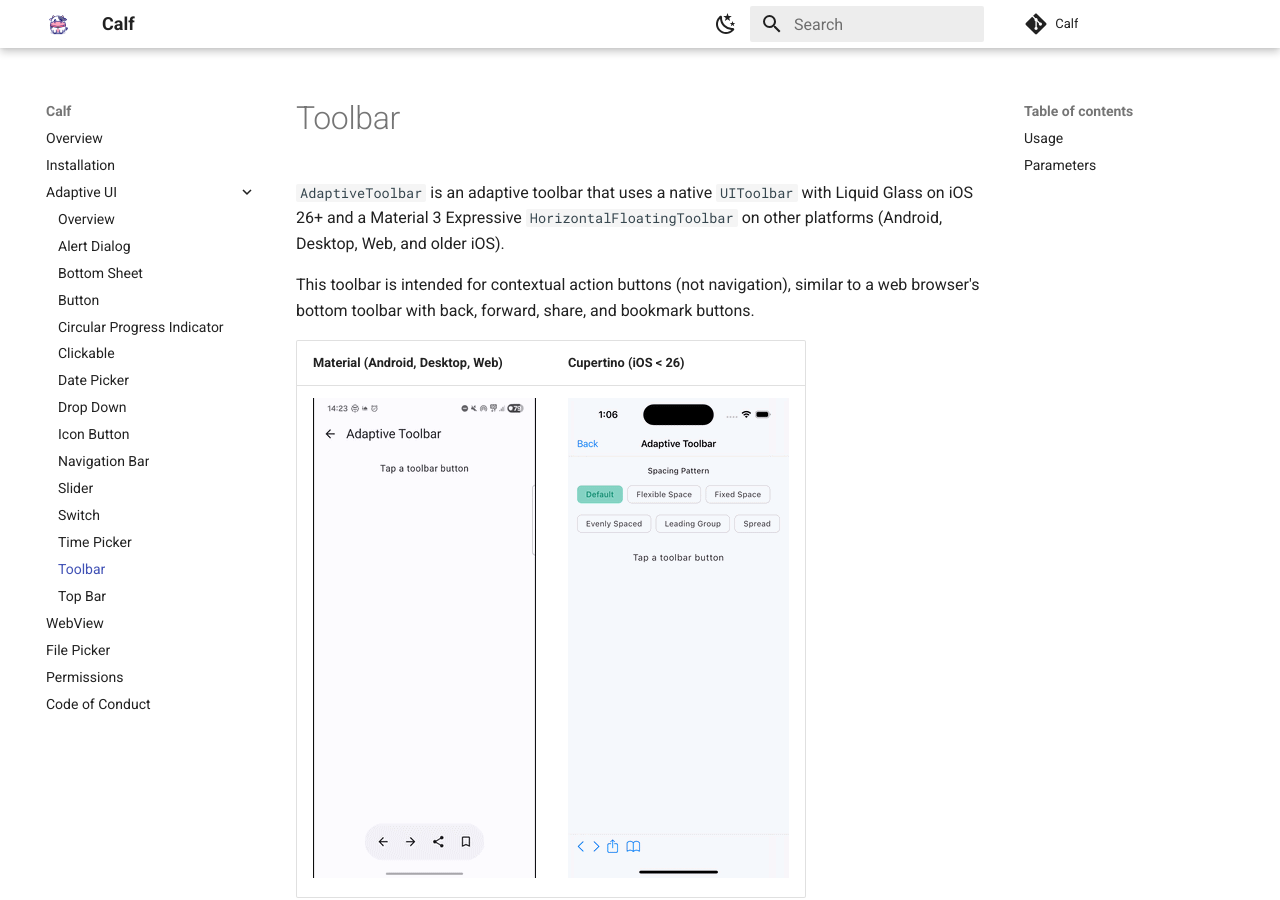
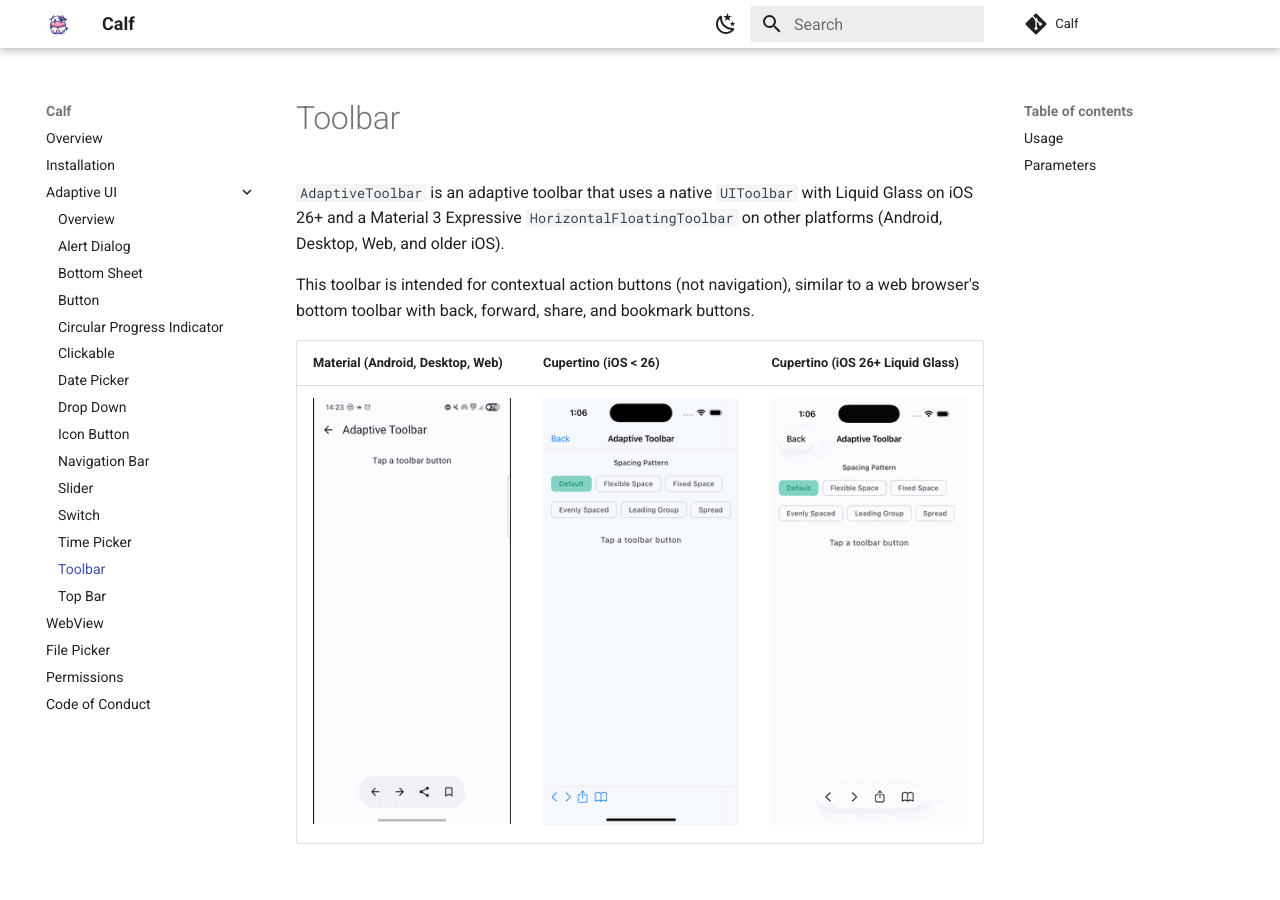
Before and after one commit to MohamedRejeb/Calf, an MkDocs documentation site: the page built from docs/ui/adaptive-toolbar.md, in a window 1280 px wide and 900 px high. Built offline with MkDocs 1.6.1 and Material for MkDocs 9.7.7, drawn with Linux system fonts in a browser that asks for light colours; comment, search, counter and statistics services are not loaded.

Commit message:
Update docs

```diff
--- a/docs/ui/adaptive-toolbar.md
+++ b/docs/ui/adaptive-toolbar.md
@@ -4,9 +4,9 @@
 
 This toolbar is intended for contextual action buttons (not navigation), similar to a web browser's bottom toolbar with back, forward, share, and bookmark buttons.
 
-| Material (Android, Desktop, Web)                                           | Cupertino (iOS < 26)                                                |
-|----------------------------------------------------------------------------|---------------------------------------------------------------------|
-| ![AdaptiveToolbar Material](../images/gif/AdaptiveToolbar-material.gif)    | ![AdaptiveToolbar iOS](../images/gif/AdaptiveToolbar-ios.gif)       |
+| Material (Android, Desktop, Web)                                           | Cupertino (iOS < 26)                                                | Cupertino (iOS 26+ Liquid Glass)                                                              |
+|----------------------------------------------------------------------------|---------------------------------------------------------------------|-----------------------------------------------------------------------------------------------|
+| ![AdaptiveToolbar Material](../images/gif/AdaptiveToolbar-material.gif)    | ![AdaptiveToolbar iOS](../images/gif/AdaptiveToolbar-ios.gif)       | ![AdaptiveToolbar iOS Liquid Glass](../images/gif/AdaptiveToolbar-ios-liquid-glass.gif)        |
 
 ## Usage
 
```
Also changed, not shown: docs/images/gif/AdaptiveToolbar-ios-liquid-glass.gif (added).
